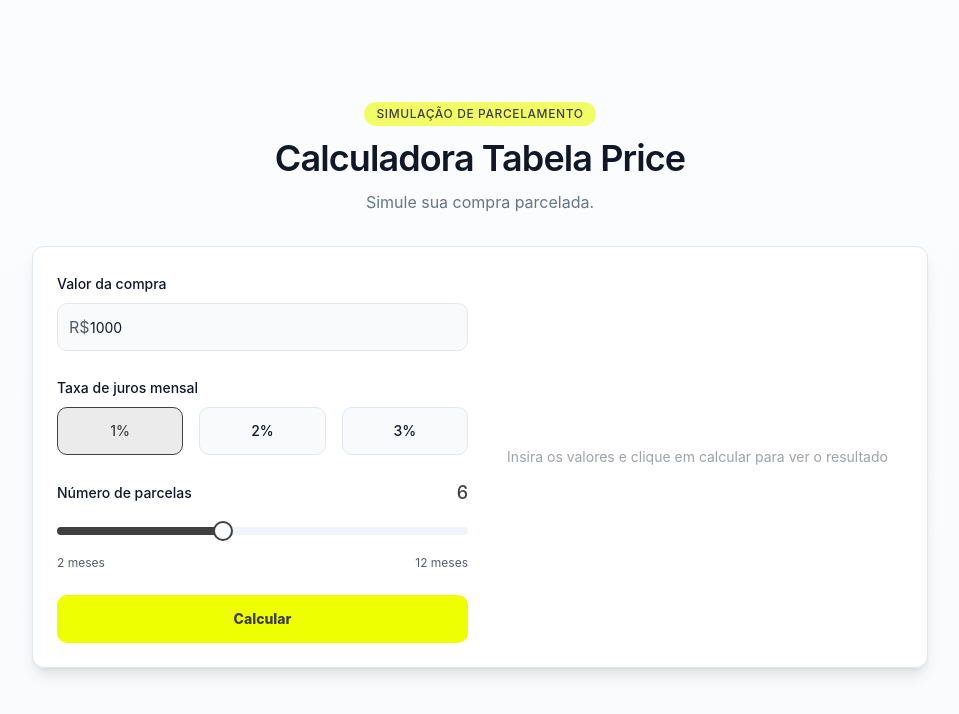
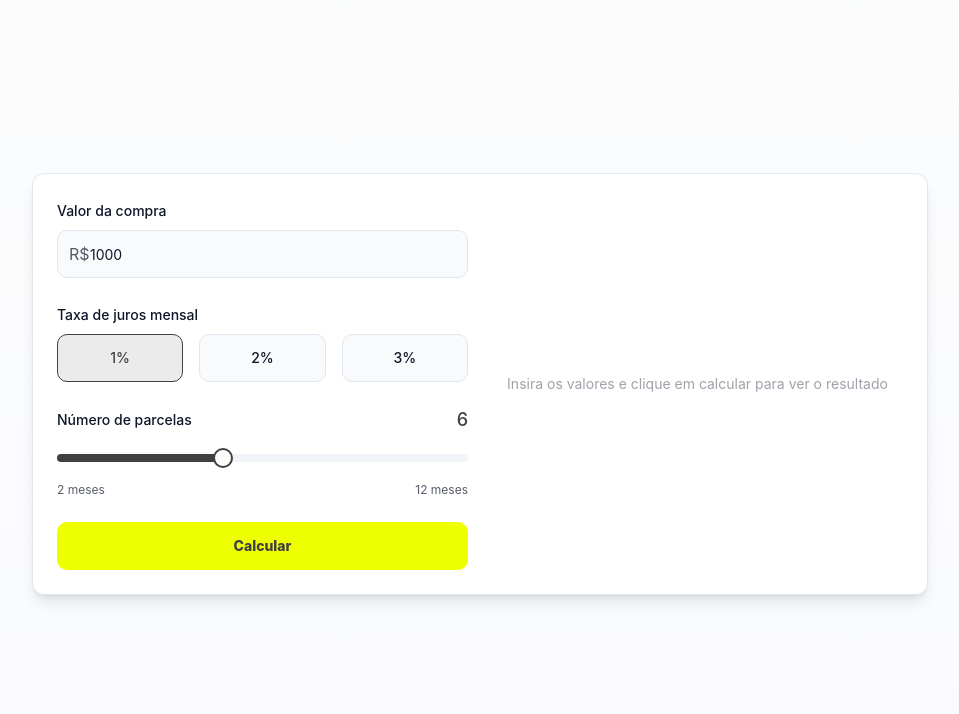
Before and after one commit to brunogrillcoelho/tabela-price, a React (Vite) app: page / in a window 1280 px wide. Shown: the top 714 px of the page, without its empty margins (160-1119 px from the left). Built offline with nearby package versions, Linux system fonts and the light colour scheme.

Commit message:
Visual edit in Lovable
Edited UI in Lovable

```diff
--- a/src/pages/Index.tsx
+++ b/src/pages/Index.tsx
@@ -2,28 +2,7 @@ import { motion } from 'framer-motion';
 import PriceCalculator from '@/components/PriceCalculator';
 const Index = () => {
   return <div className="min-h-screen flex flex-col items-center justify-center bg-gradient-to-b from-background to-secondary/20 p-4">
-      <motion.div initial={{
-      opacity: 0,
-      y: -20
-    }} animate={{
-      opacity: 1,
-      y: 0
-    }} transition={{
-      duration: 0.6
-    }} className="text-center mb-8 max-w-2xl">
-        <motion.div initial={{
-        opacity: 0
-      }} animate={{
-        opacity: 1
-      }} transition={{
-        delay: 0.2,
-        duration: 0.5
-      }} className="inline-block px-3 py-1 mb-3 text-xs font-medium tracking-wider uppercase text-primary rounded-full bg-[#edff00]/60">SIMULAÇÃO DE PARCELAMENTO</motion.div>
-        <h1 className="text-3xl md:text-4xl font-semibold tracking-tight mb-3">
-          Calculadora Tabela Price
-        </h1>
-        <p className="text-muted-foreground">Simule sua compra parcelada.</p>
-      </motion.div>
+
 
       <PriceCalculator />
 
```
